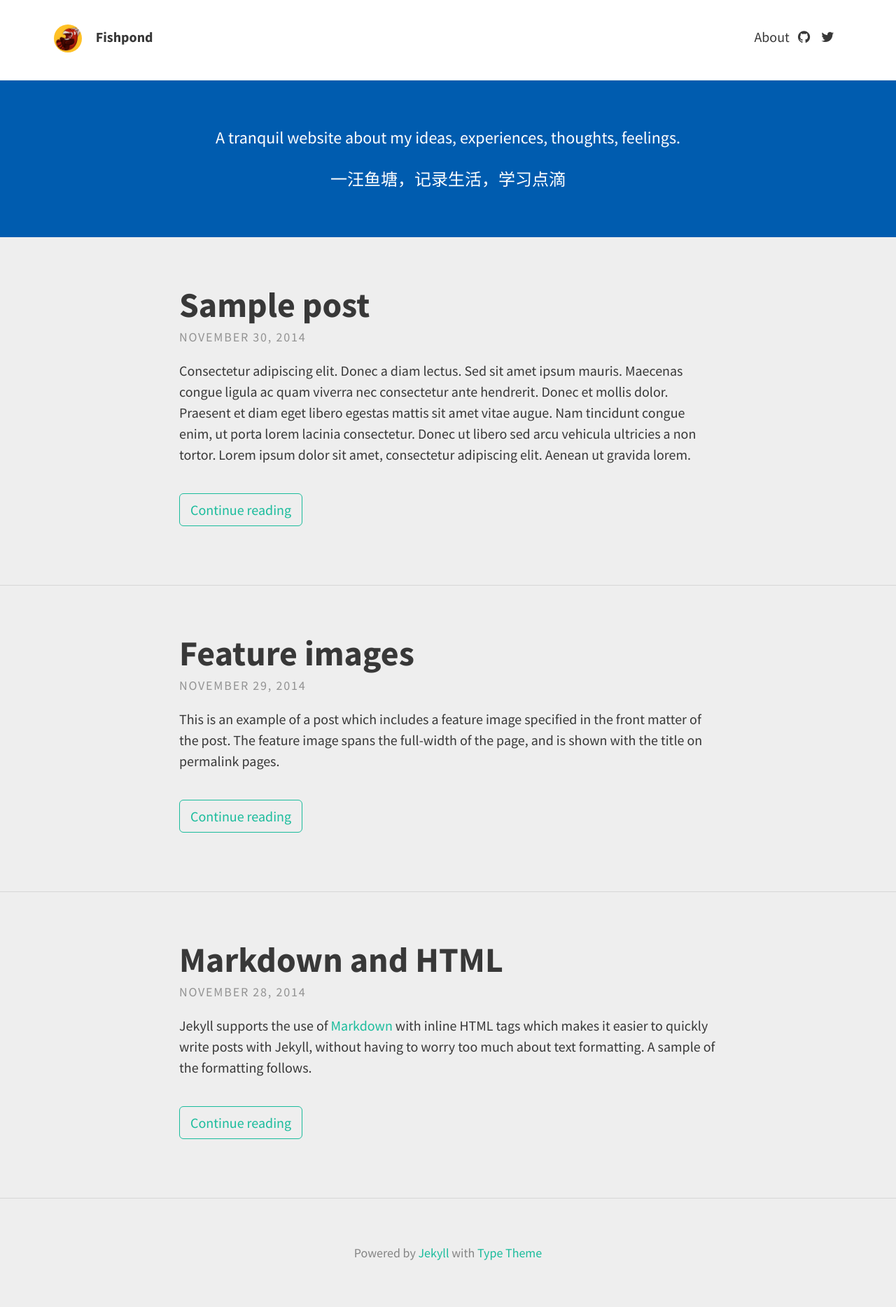
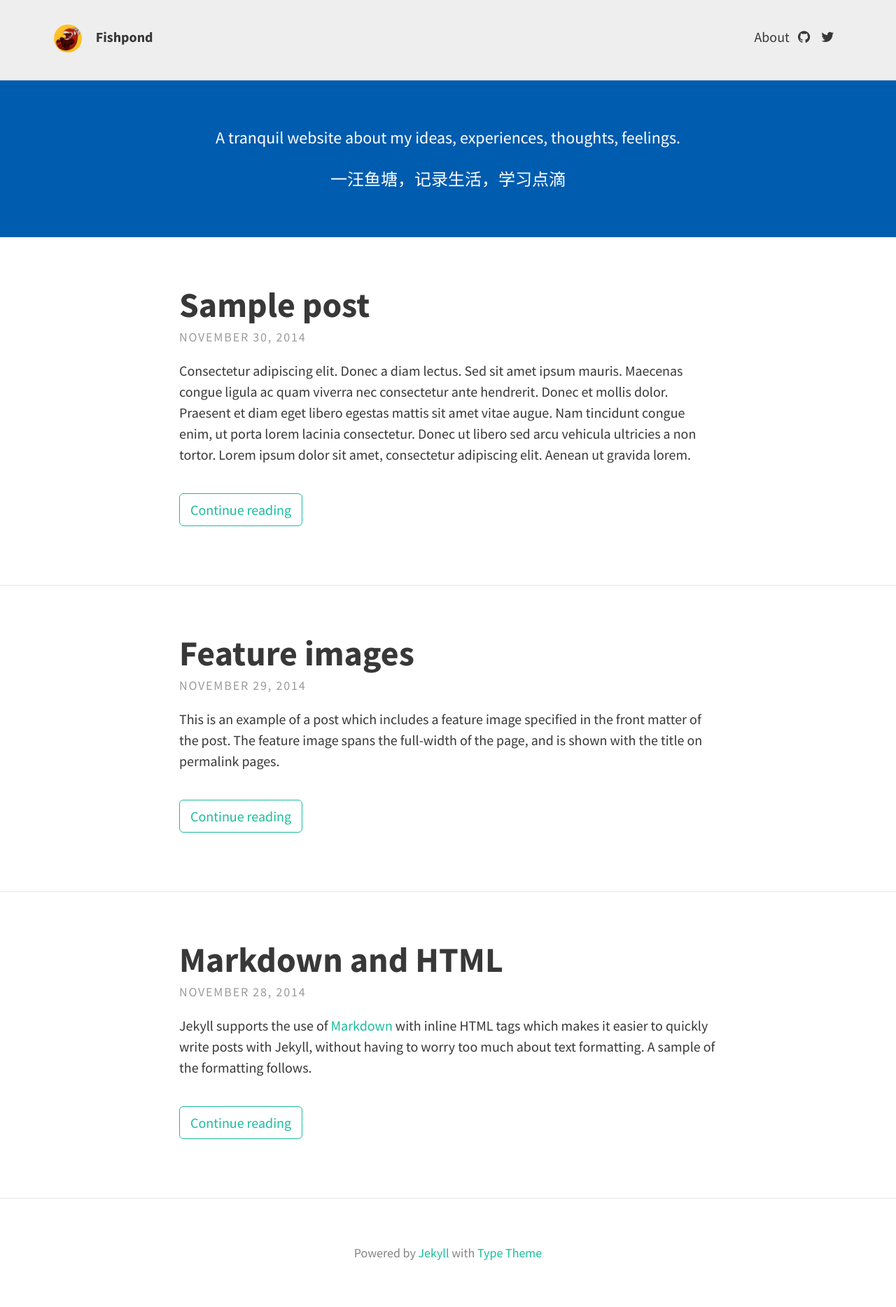
Before and after one commit to tiddler/tiddler.github.io, a Jekyll site: the page built from index.html, in a window 1280 px wide. Shown: the whole page at 70% size. Built offline with Jekyll 4.4.1, drawn with Linux system fonts in a browser that asks for light colours; nearby versions of some CDN libraries; the list of posts is cut into pages by our own code.

Commit message:
modify theme

```diff
--- a/_sass/base/_variables.scss
+++ b/_sass/base/_variables.scss
@@ -9,8 +9,8 @@ $padding-small: 5%;
 $padding-x-small: 3%;
 
 // Brand colours
-$brand-color: #fff;
-$background-color: #eee;
+$brand-color: #eee;
+$background-color: #fff;
 $border-color: rgba(0, 0, 0, 0.1); // rgba recommended if using feature images
 
 // Typography colours
```
